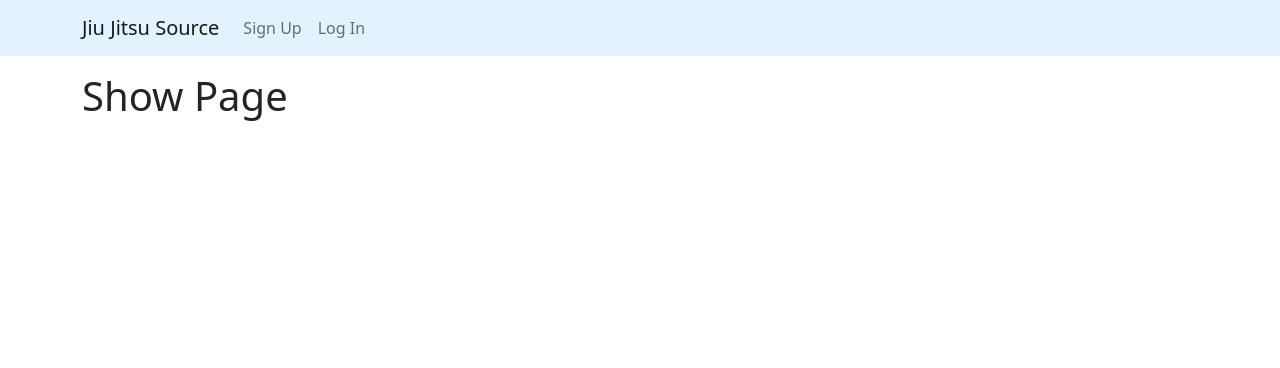
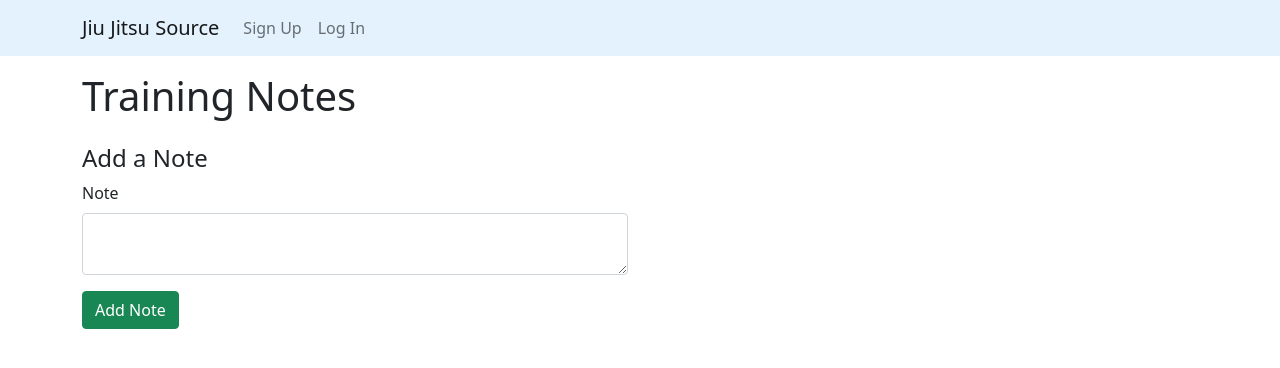
Before and after one commit to nicholasDWinters/capstone_1, a Flask app: template templates/show.html in a window 1280 px wide. Shown: the top 368 px of the page. Run offline with Flask 2, Linux system fonts and the light colour scheme; the template is opened without the code that fills it: values that come from a table or form of the project are taken from there, others are empty; parts of the project's set-up code (start-up, migrations or seed data) failed here and were passed over.

Commit message:
user can submit or delete a training note

```diff
--- a/app.py
+++ b/app.py
@@ -8,7 +8,7 @@ import os
 # API key can be obtained from YouTube Data API website, and SECRET KEY is in relation to session; create both of these
 from secrets import API_KEY, SECRET_KEY
 from models import db, connect_db, User, Technique, Training_Note
-from forms import UserAddForm, LoginForm
+from forms import UserAddForm, LoginForm, TrainingNoteForm
 
 CURR_USER_KEY = "curr_user"
 
@@ -112,6 +112,51 @@ def logout():
 def home():
     '''home route'''
     if CURR_USER_KEY in session:
-        return render_template('show.html')
+        return redirect(f'/user/{session[CURR_USER_KEY]}/notes')
     else:
         return render_template('home.html')
+
+
+@app.route('/user/<int:user_id>/notes', methods = ['GET','POST'])
+def add_note(user_id):
+    '''add a training note'''
+
+    if not g.user:
+        flash("Access unauthorized.", "danger")
+        return redirect("/")
+
+    form = TrainingNoteForm()
+    user = User.query.get_or_404(user_id)
+
+    if form.validate_on_submit():
+        try:
+            content = form.content.data
+            note = Training_Note(content = content, user_id = user_id)
+            db.session.add(note)
+            db.session.commit()
+            flash('Added note!', 'success')
+            return redirect('/')
+        except:
+            db.session.rollback()
+            flash('Error adding note!', 'danger')
+            return redirect('/')
+
+    return render_template('show.html', user = user, form = form)
+
+@app.route('/notes/<int:note_id>/delete', methods=['POST'])
+def delete_note(note_id):
+    '''delete a training note from database'''
+    if not g.user:
+        flash("Access unauthorized.", "danger")
+        return redirect("/")
+
+    note = Training_Note.query.get_or_404(note_id)
+
+    if note.user_id != g.user.id:
+        flash("Access unauthorized.", "danger")
+        return redirect("/")
+
+    db.session.delete(note)
+    db.session.commit()
+    flash('Deleted note!', 'success')
+    return redirect('/')
--- a/forms.py
+++ b/forms.py
@@ -16,3 +16,9 @@ class LoginForm(FlaskForm):
 
     username = StringField('Username', validators=[InputRequired(message='Username is required.')])
     password = PasswordField('Password', validators=[Length(min=6, message='Password must be longer than 6 characters.'), InputRequired(message='Please enter password.')])
+
+
+
+class TrainingNoteForm(FlaskForm):
+    '''form to add a training note'''
+    content = TextAreaField('Note', validators=[InputRequired(message='Please enter text for your note.')])
--- a/templates/base.html
+++ b/templates/base.html
@@ -31,6 +31,9 @@
                         <a class="nav-link" href="/login">Log In</a>
                     </li>
                     {%else%}
+                    <li class="nav-item">
+                        <a class="nav-link" href="/">My Notes</a>
+                    </li>
                     <li class="nav-item">
                         <a class="nav-link" href="/techniques">My Techniques</a>
                     </li>
--- a/templates/login.html
+++ b/templates/login.html
@@ -4,7 +4,7 @@
 <div class="row justify-content-md-center">
     <div class="col-md-7 col-lg-5">
         <h2 class="mt-5">Log In to Jiu Jitsu Source</h2>
-        <form method="POST" id="user_form">
+        <form method="POST" id="login_form">
             {{ form.hidden_tag() }}
             {% for field in form
             if field.widget.input_type != 'hidden' %}
--- a/templates/show.html
+++ b/templates/show.html
@@ -1,5 +1,46 @@
 {%extends 'base.html'%}
 
 {%block content%}
-<h1>Show Page</h1>
+<h1>{{user.username}} Training Notes</h1>
+
+<div class="row">
+    <div class="col-6">
+        <h4 class="mt-3">Add a Note</h4>
+        <form method="POST" id="training_note_form" class="mb-3">
+            {{ form.hidden_tag() }}
+            {% for field in form
+            if field.widget.input_type != 'hidden' %}
+            <p>
+                {{ field.label(class_='form-label') }}
+                {{ field(class_='form-control') }}
+                {% for error in field.errors %}
+                <span class="text-danger">{{ error }}</span>
+                {% endfor %}
+            </p>
+            {% endfor %}
+            <button class="btn btn-success">Add Note</button>
+        </form>
+        {%for note in user.training_notes%}
+        <div class="card mb-2">
+            <div class="card-body">
+                <div class="row">
+                    <div class="col-10">
+                        <p class="card-text">{{note.content}}</p>
+                        <p class="card-text"><small class="text-muted">{{note.date.strftime('%B %d %Y')}}</small></p>
+                    </div>
+                    <div class="col-2">
+                        <form class="inline" method="POST" action="/notes/{{ note.id }}/delete">
+                            <button class="btn btn-outline-danger">Delete</button>
+                        </form>
+                    </div>
+                </div>
+
+
+            </div>
+        </div>
+        {%endfor%}
+    </div>
+</div>
+
+
 {%endblock%}
--- a/templates/signup.html
+++ b/templates/signup.html
@@ -4,7 +4,7 @@
 <div class="row justify-content-md-center">
     <div class="col-md-7 col-lg-5">
         <h2 class="mt-5">Join Jiu Jitsu Source</h2>
-        <form method="POST" id="user_form">
+        <form method="POST" id="signup_form">
             {{ form.hidden_tag() }}
             {% for field in form
             if field.widget.input_type != 'hidden' %}
```
